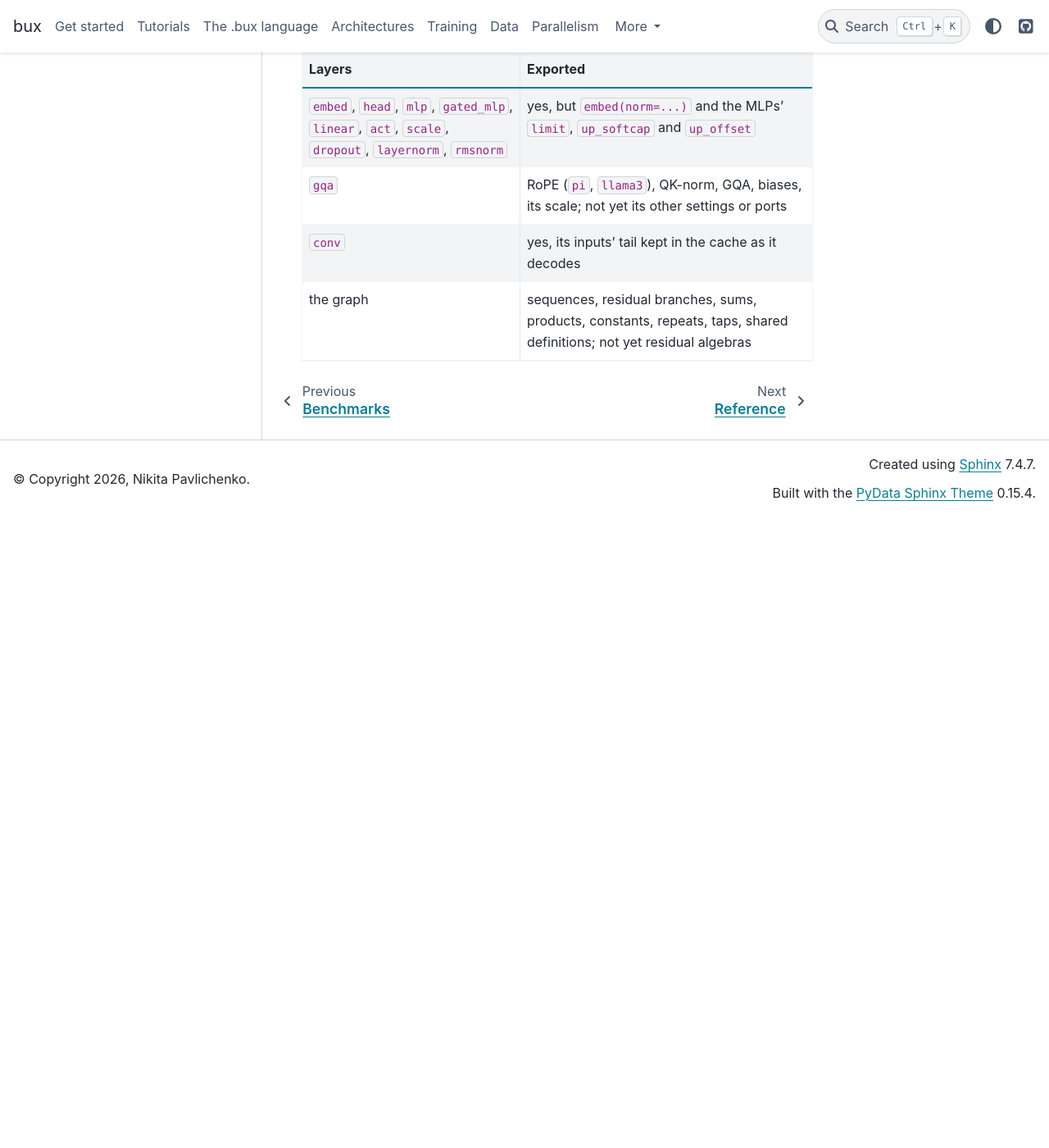
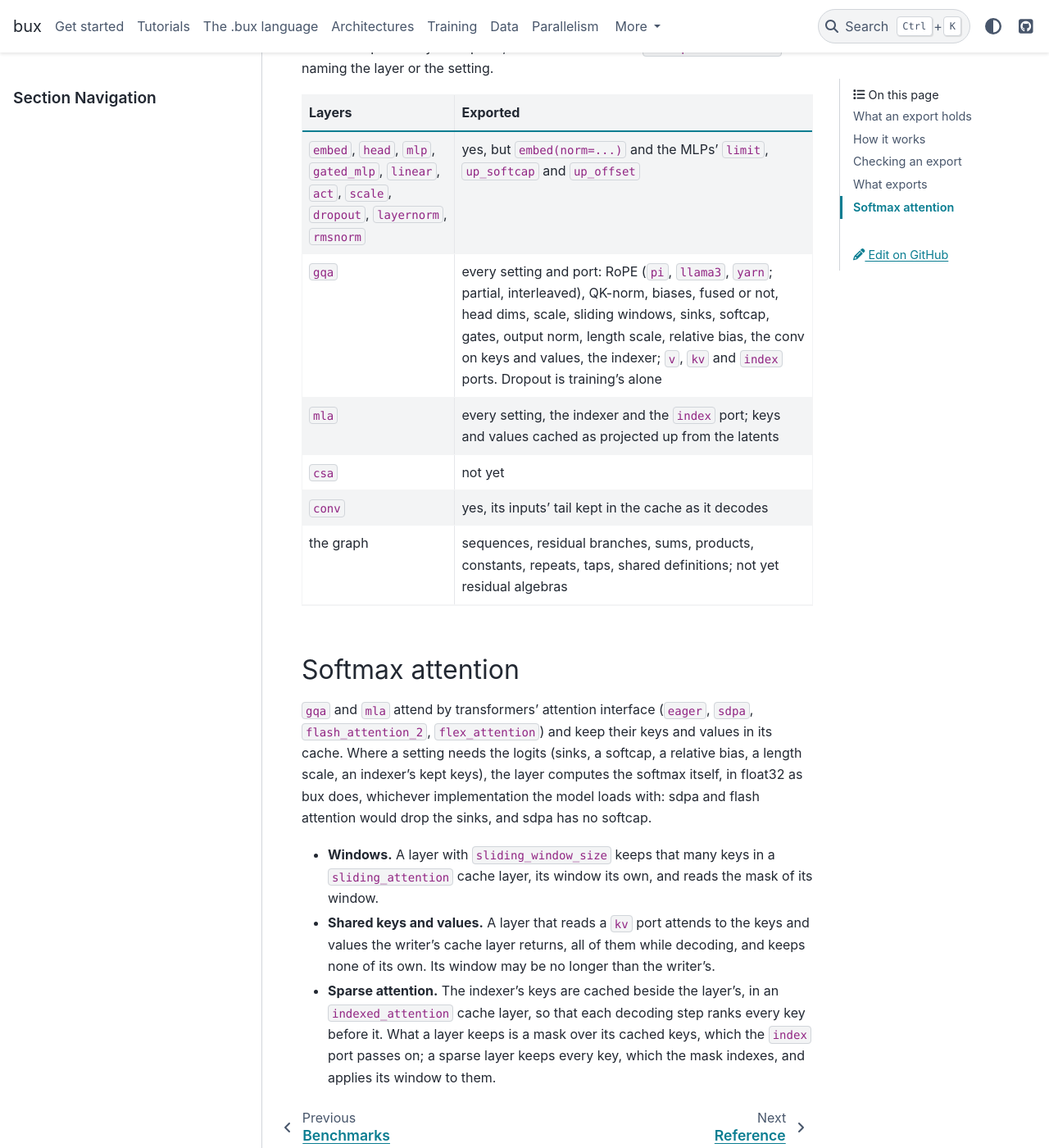
Before and after one commit to pilot7747/bux, a Sphinx documentation site: the page built from docs/export/index.md, in a window 1280 px wide and 1400 px high, scrolled down 2644 px. Shown: the whole window at 82% size. Built offline with Sphinx 7.4.7 and the PyData theme 0.15.4, drawn with Linux system fonts in a browser that asks for light colours; before the commit the page ends 3274 px from its top, so only the background shows below that; some of the changed text lies outside the part shown.

Commit message:
Docs: what softmax attention exports, and how windows, shared keys and values and sparse attention keep the cache
Co-Authored-By: Claude Opus 5.5 <noreply@anthropic.com>

```diff
--- a/docs/export/index.md
+++ b/docs/export/index.md
@@ -80,7 +80,9 @@ class Block0(nn.Module):
   kernel, transposed, an embedding's table and a norm's scale become `weight`.
 - **The cache.** Each call of a layer that keeps state takes the next of
   transformers' cache layers, in the order the calls run, as `config.layer_types`
-  lists them; a shared layer called three times keeps three.
+  lists them; a shared layer called three times keeps three. What one cache layer
+  needs of its own, a sliding window or a number of conv states, is in
+  `config.per_layer_config`, so that two layers keep windows of their own.
 
 ## Checking an export
 
@@ -104,6 +106,29 @@ layer or the setting.
 | Layers | Exported |
 |--------|----------|
 | `embed`, `head`, `mlp`, `gated_mlp`, `linear`, `act`, `scale`, `dropout`, `layernorm`, `rmsnorm` | yes, but `embed(norm=...)` and the MLPs' `limit`, `up_softcap` and `up_offset` |
-| `gqa` | RoPE (`pi`, `llama3`), QK-norm, GQA, biases, its scale; not yet its other settings or ports |
+| `gqa` | every setting and port: RoPE (`pi`, `llama3`, `yarn`; partial, interleaved), QK-norm, biases, fused or not, head dims, scale, sliding windows, sinks, softcap, gates, output norm, length scale, relative bias, the conv on keys and values, the indexer; `v`, `kv` and `index` ports. Dropout is training's alone |
+| `mla` | every setting, the indexer and the `index` port; keys and values cached as projected up from the latents |
+| `csa` | not yet |
 | `conv` | yes, its inputs' tail kept in the cache as it decodes |
 | the graph | sequences, residual branches, sums, products, constants, repeats, taps, shared definitions; not yet residual algebras |
+
+## Softmax attention
+
+`gqa` and `mla` attend by transformers' attention interface (`eager`, `sdpa`,
+`flash_attention_2`, `flex_attention`) and keep their keys and values in its cache.
+Where a setting needs the logits (sinks, a softcap, a relative bias, a length scale,
+an indexer's kept keys), the layer computes the softmax itself, in float32 as bux
+does, whichever implementation the model loads with: sdpa and flash attention would
+drop the sinks, and sdpa has no softcap.
+
+- **Windows.** A layer with `sliding_window_size` keeps that many keys in a
+  `sliding_attention` cache layer, its window its own, and reads the mask of its
+  window.
+- **Shared keys and values.** A layer that reads a `kv` port attends to the keys and
+  values the writer's cache layer returns, all of them while decoding, and keeps
+  none of its own. Its window may be no longer than the writer's.
+- **Sparse attention.** The indexer's keys are cached beside the layer's, in an
+  `indexed_attention` cache layer, so that each decoding step ranks every key before
+  it. What a layer keeps is a mask over its cached keys, which the `index` port
+  passes on; a sparse layer keeps every key, which the mask indexes, and applies its
+  window to them.
```
